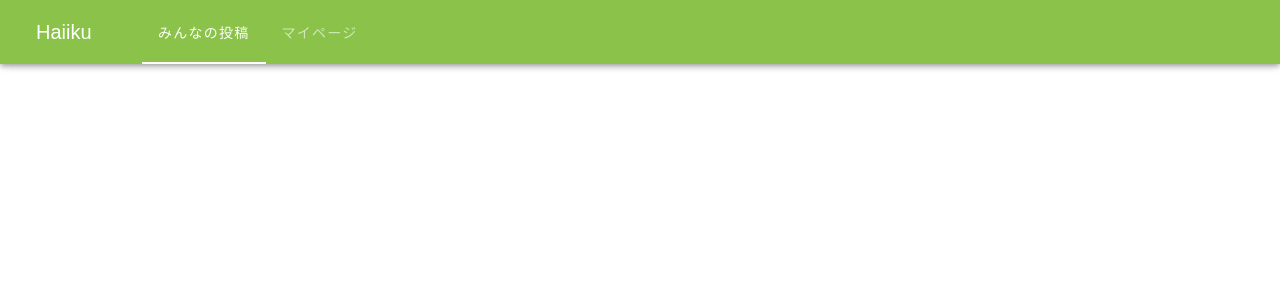
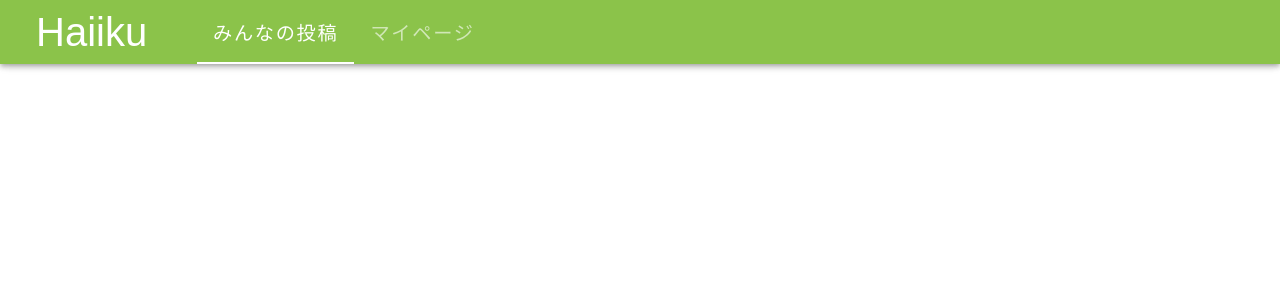
Before and after one commit to ki01chi/my-app-vue, a Vue app: page / in a window 1280 px wide. Shown: the top 300 px of the page. Built offline with nearby package versions, Linux system fonts and the light colour scheme; a web font is replaced by a local one.

Commit message:
font-size変更

```diff
--- a/src/components/Header.vue
+++ b/src/components/Header.vue
@@ -52,6 +52,7 @@ export default {
 .v-toolbar__title {
   overflow: visible;
   margin-right: 50px;
+  font-size: 2.5rem;
 }
 .v-app-bar__nav-icon {
   @include display_pc {
@@ -64,6 +65,9 @@ export default {
   @include display_pc {
     display: block;
   }
+  .v-tab {
+    font-size: 1.2rem;
+  }
 }
 
 </style>
```
